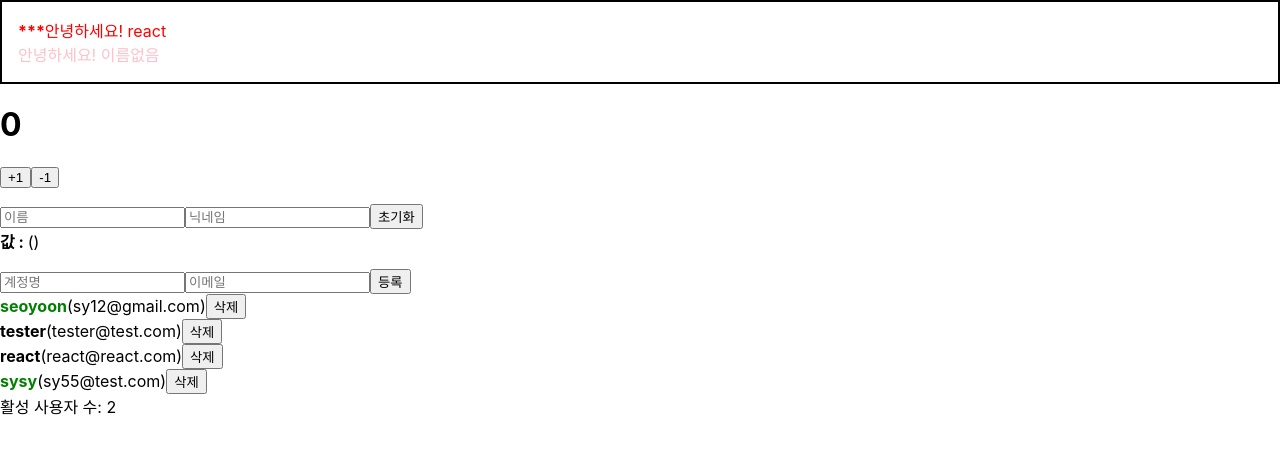
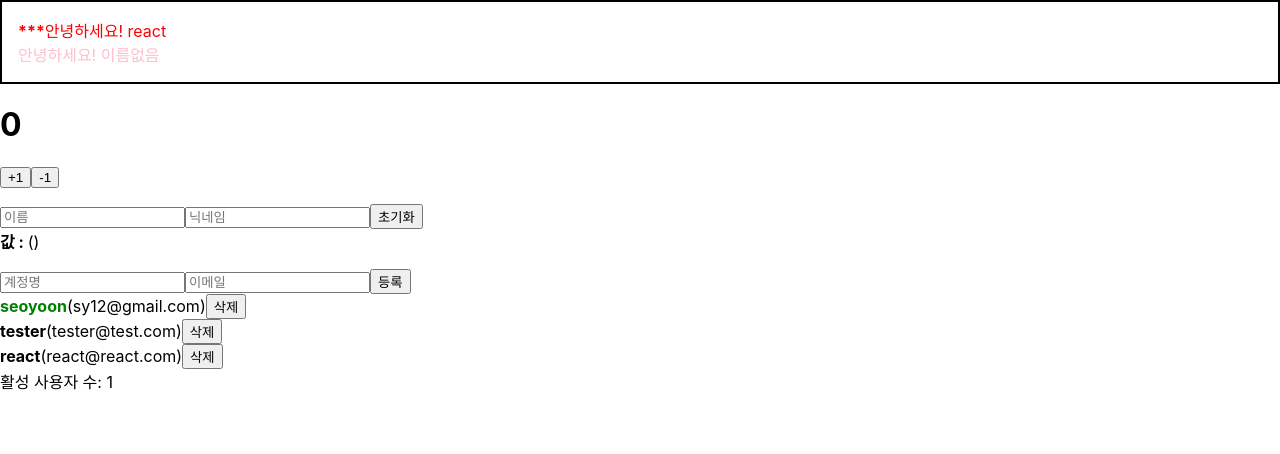
Before and after one commit to sypark132/react, a React (Create React App) app in the folder begin-react/: page / in a window 1280 px wide. Shown: the top 454 px of the page. Built offline with nearby package versions, Linux system fonts and the light colour scheme.

Commit message:
useCallback 사용

```diff
--- a/begin-react/src/App.js
+++ b/begin-react/src/App.js
@@ -1,4 +1,4 @@
-import React, {useRef,useState, useMemo} from 'react';
+import React, {useRef,useState, useMemo, useCallback} from 'react';
 import Hello from './Hello';
 import './App.css';
 import Wrapper from './Wrapper';
@@ -16,14 +16,16 @@ function App() {
     username: '',
     email: '',
   });
+
   const {username, email} = inputs;
-  const onChange = e => {
+
+  const onChange = useCallback(e => {
     const {name, value} = e.target;
     setInputs({
       ...inputs,
       [name]: value
     });
-  };
+  }, [inputs]);
 
   const [users, setUsers] = useState([
     {
@@ -44,12 +46,6 @@ function App() {
         email: 'react@react.com',
         active: false
     },
-    {
-      id: 4,
-      username: 'sysy',
-      email: 'sy55@test.com',
-      active: true
-  }
   ]);
 
 
@@ -57,7 +53,7 @@ function App() {
   //useRef는 변수의 값이 바뀌어도 컴포넌트가 re-rendering 되지 않는다.
   const nextId = useRef(4);
 
-  const onCreate = () => {
+  const onCreate = useCallback(() => {
     const user = {
       id: nextId.current,
       username,
@@ -74,19 +70,19 @@ function App() {
     });
     console.log(nextId.current); //4
     nextId.current += 1;
-  };
+  }, [username, email, users]);
 
-  const onRemove = id => {
+  const onRemove = useCallback(id => {
     setUsers(users.filter(user => user.id !== id));
-  };
+  }, [users]);
 
-  const onToggle = (id) => {
+  const onToggle = useCallback((id) => {
     setUsers(users.map(
       user => user.id === id
         ? {...user, active: !user.active}
         : user
     ))
-  }
+  }, [users]);
 
   const count = useMemo(() => countActiveUsers(users), [users]);
   //useMemo는 users가 바뀔 때에만 호출이 되고 그렇지 않으면
```
